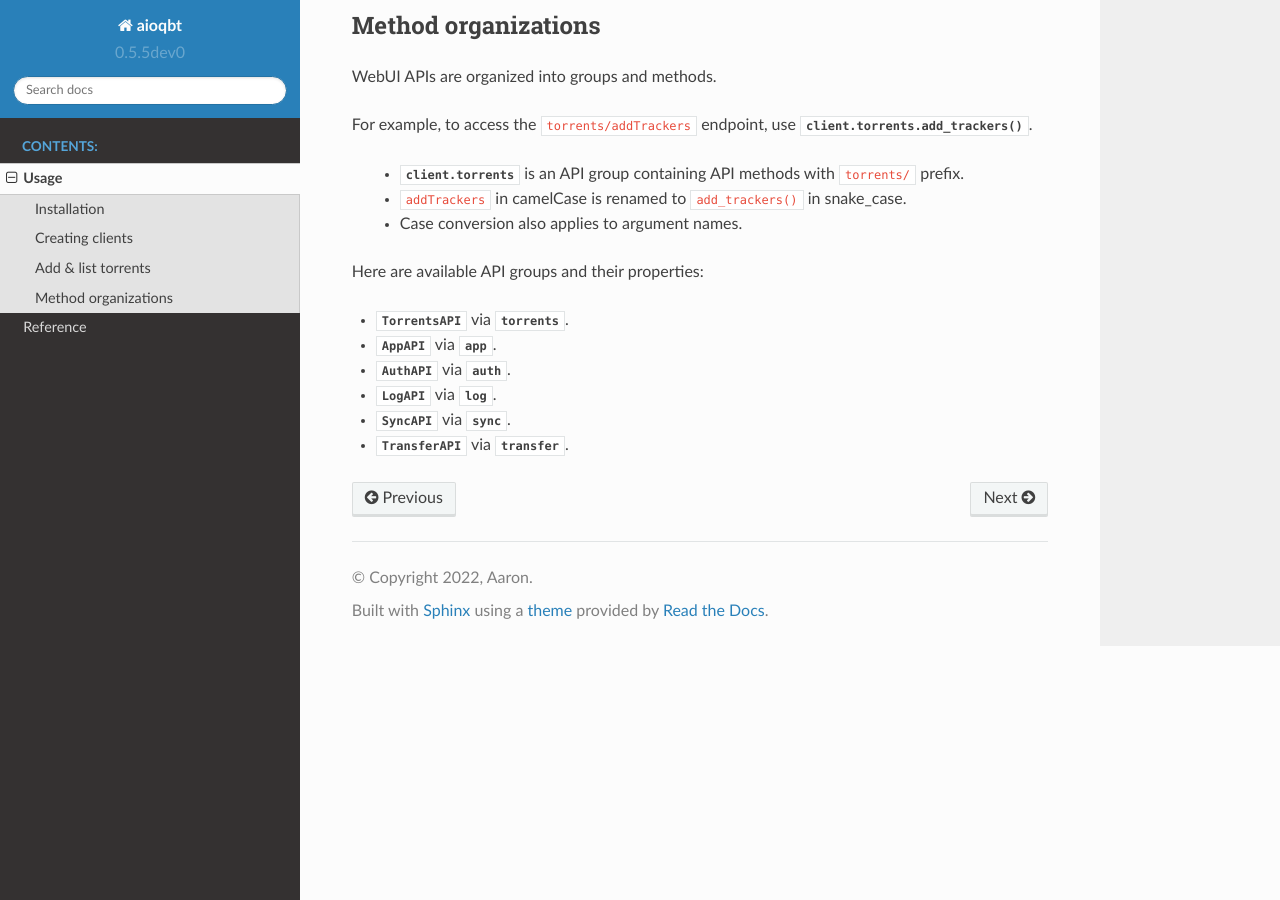
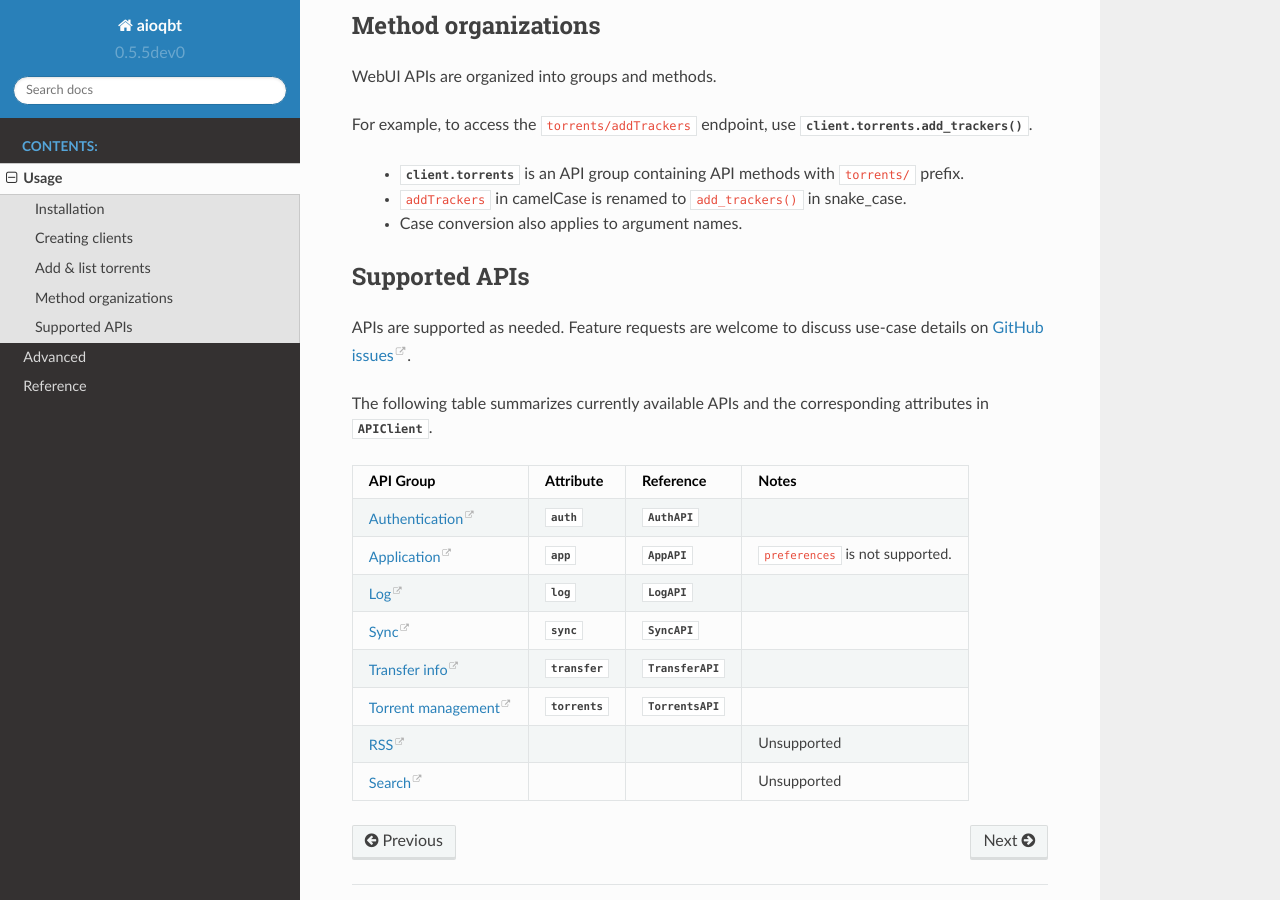
Before and after one commit to tsangwpx/aioqbt, a Sphinx documentation site: the page built from docs/source/usage.rst, in a window 1280 px wide and 900 px high, scrolled down 1429 px. Built offline with Sphinx 7.4.7 and the Read the Docs theme 2.0.0, drawn with Linux system fonts in a browser that asks for light colours; some of the changed text lies outside the part shown.

Commit message:
More on docs

```diff
--- a/docs/source/conf.py
+++ b/docs/source/conf.py
@@ -48,17 +48,27 @@ intersphinx_mapping = {
 
 html_theme = "sphinx_rtd_theme"
 html_static_path = ["_static"]
-html_theme_options = {}
+html_theme_options = {
+    "style_external_links": True,
+}
+html_context = {
+    "display_github": True,
+    "github_user": "tsangwpx",
+    "github_repo": "aioqbt",
+    "github_version": "main",
+    "conf_py_path": "/docs/source/",
+}
 html_css_files = [
     "custom.css",
 ]
 
 # -- Options for extlinks
 extlinks = {
+    "issue": ("https://github.com/tsangwpx/aioqbt/issues/%s", "issue %s"),
     "APIWiki": (
         "https://github.com/qbittorrent/qBittorrent/wiki/WebUI-API-(qBittorrent-4.1)%s",
         "[APIWiki %s]",
-    )
+    ),
 }
 
 # -- Options for autodoc
--- a/docs/source/usage.rst
+++ b/docs/source/usage.rst
@@ -13,7 +13,7 @@ To use ``aioqbt``, first install it using pip:
 
 .. code-block:: console
 
-   $ pip install aioqbt
+    $ pip install aioqbt
 
 Creating clients
 ----------------
@@ -92,11 +92,52 @@ For example, to access the ``torrents/addTrackers`` endpoint, use
     * ``addTrackers`` in camelCase is renamed to ``add_trackers()`` in snake_case.
     * Case conversion also applies to argument names.
 
-Here are available API groups and their properties:
 
-* :class:`.TorrentsAPI` via :attr:`~.APIClient.torrents`.
-* :class:`.AppAPI` via :attr:`~.APIClient.app`.
-* :class:`.AuthAPI` via :attr:`~.APIClient.auth`.
-* :class:`.LogAPI` via :attr:`~.APIClient.log`.
-* :class:`.SyncAPI` via :attr:`~.APIClient.sync`.
-* :class:`.TransferAPI` via :attr:`~.APIClient.transfer`.
+Supported APIs
+------------------
+
+APIs are supported as needed.
+Feature requests are welcome to discuss use-case details on :issue:`GitHub issues <>`.
+
+The following table summarizes currently available APIs
+and the corresponding attributes in :class:`.APIClient`.
+
+.. list-table::
+    :header-rows: 1
+
+    * - API Group
+      - Attribute
+      - Reference
+      - Notes
+    * - :APIWiki:`Authentication <#authentication>`
+      - :attr:`~.APIClient.auth`
+      - :class:`~.AuthAPI`
+      -
+    * - :APIWiki:`Application <#application>`
+      - :attr:`~.APIClient.app`
+      - :class:`~.AppAPI`
+      - ``preferences`` is not supported.
+    * - :APIWiki:`Log <#log>`
+      - :attr:`~.APIClient.log`
+      - :class:`~.LogAPI`
+      -
+    * - :APIWiki:`Sync <#sync>`
+      - :attr:`~.APIClient.sync`
+      - :class:`~.SyncAPI`
+      -
+    * - :APIWiki:`Transfer info <#transfer-info>`
+      - :attr:`~.APIClient.transfer`
+      - :class:`~.TransferAPI`
+      -
+    * - :APIWiki:`Torrent management <#torrent-management>`
+      - :attr:`~.APIClient.torrents`
+      - :class:`~.TorrentsAPI`
+      -
+    * - :APIWiki:`RSS <#rss-experimental>`
+      -
+      -
+      - Unsupported
+    * - :APIWiki:`Search <#search>`
+      -
+      -
+      - Unsupported
```
Also changed, not shown: README.md (+11 -1 lines), docs/source/advanced.rst (added, +22 -0 lines), docs/source/index.rst (+6 -6 lines).
